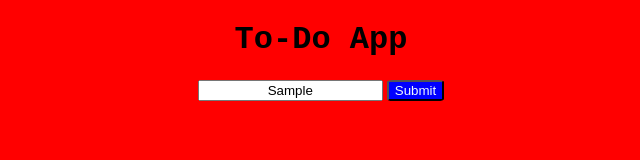
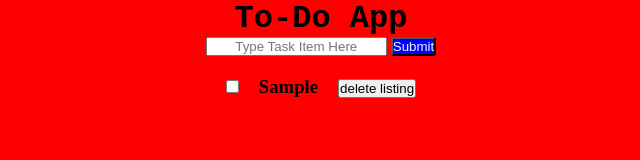
Before and after one commit to diabm1/to-do-app, a plain HTML site: page index.html in a window 1280 px wide. Both pictures are taken after typing "Sample" into the empty fields and a click on the button "Submit". Shown: the whole page, without its empty margins (319-959 px from the left). Drawn offline with Linux system fonts and the light colour scheme.

Commit message:
added delete button now trying to figure out how to unstrike-through text after input box has been unchecked

```diff
--- a/assets/css/style.css
+++ b/assets/css/style.css
@@ -1,3 +1,7 @@
+* {
+    padding: 0;
+    margin: 0;
+}
 body {
     background: red;
 }
@@ -36,8 +40,10 @@ header {
 
 #h3element {
     display: inline-block;
+    padding: 20px;
 }
 
 #inputCheckBox {
+    padding: 20px;
     display: inline-block;
 }
--- a/assets/js/script.js
+++ b/assets/js/script.js
@@ -13,34 +13,46 @@ submitBtn.addEventListener("click", function handleClick(event) {
   // const taskItems = document.getElementById("taskItems");
   const divContainingTasks = document.getElementById("divContainingTasks")
 
-  const span = document.createElement("span")
-  span.id = "taskItems"
+  const p = document.createElement("p")
+  p.id = "taskItems"
   // span.id = "sideBySide"
   // const sideBySide = document.getElementById("sideBySide")
-  const sideBySide = document.getElementById("taskItems")
-  divContainingTasks.appendChild(span.id)
+  // const sideBySide = document.getElementById("taskItems")
+  divContainingTasks.appendChild(p)
 
 
 
   const inputCheckBox = document.createElement("input");
   inputCheckBox.id = "inputCheckBox";
   inputCheckBox.setAttribute("type", "checkbox");
-  taskItems.appendChild(inputCheckBox);
+  p.appendChild(inputCheckBox);
 
 
   const toDoEl = document.createElement("h3");
   toDoEl.id = "h3element";
   toDoEl.innerText = inputBox.value;
-  taskItems.appendChild(toDoEl);
+  p.appendChild(toDoEl);
+
+  const delBtn = document.createElement("button")
+  delBtn.setAttribute('id', 'delete-btn')
+  delBtn.innerText = "delete listing"
+  p.appendChild(delBtn)
+  delBtn.addEventListener("click", function() {
+      inputCheckBox.style.display = "none"
+      toDoEl.style.display = "none"
+      delBtn.style.display = "none"
+  })
 
   //if clicked then strike through
   inputCheckBox.addEventListener("click", function () {
     toDoEl.style.textDecoration = "line-through";
-    // toDoEl.style.textDecoration = "";
+    // toDoEl.style.textDecoration = "none";
   });
 
-
-
+  // inputCheckBox.addEventListener("click", function () {
+  //   // toDoEl.style.textDecoration = "line-through";
+  //   toDoEl.style.textDecoration = "";
+  // });
 
   // console.log(taskItems);
 
```
